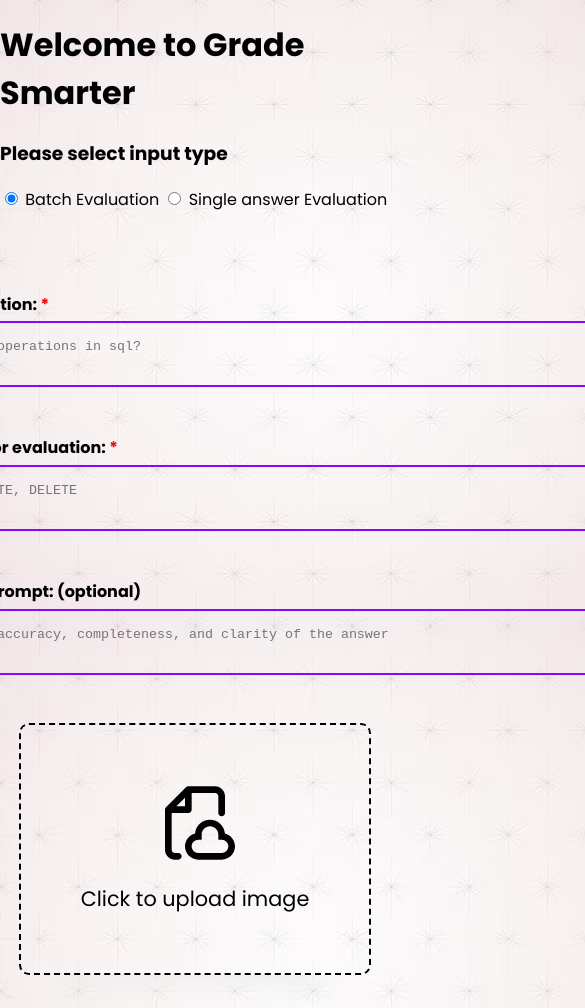
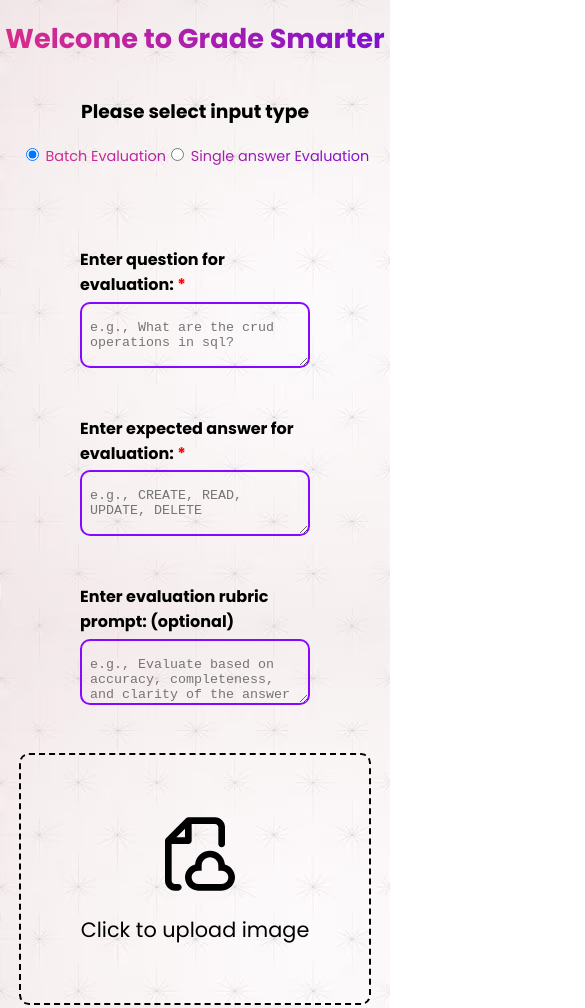
Before and after one commit to Saleh-Fayoumi/Grad_Project_UI, a plain HTML site: page index.html in a window 390 px wide. Shown: the top 1008 px of the page, 585 px wide, since content can reach past the window. Drawn offline with Linux system fonts and the light colour scheme.

Commit message:
Update user.css

```diff
--- a/user.css
+++ b/user.css
@@ -19,42 +19,18 @@ body {
     gap: 3rem;
 
 }
-.main-div h1{
-    background: linear-gradient(45deg, #df2e87, #7a0fd1); /* Gradient background */
-    -webkit-background-clip: text; /* Clip the background to the text */
-    color: transparent;
-}
 
 
 
-  .radio-btns{
-    display: flex;
-    justify-content: center;
-    align-items: center;
-    gap: 2rem;
-    background: linear-gradient(45deg, #df2e87, #7a0fd1); /* Gradient background */
-    -webkit-background-clip: text; /* Clip the background to the text */
-    color: transparent;
-  }
 
-  .radio-text-div{
-    display: flex;
-    flex-direction: column;
-    justify-content: center;
-    align-items: center;
-  }
 
-  .radio-text-div p{
-    padding: 0;
-    margin: 0.5rem;
-    font-size: 1.2rem;
-  }
 
   .question-div{
     display: flex;
     flex-direction: column;
     justify-content: center;
     gap: 0.3rem;
+    width: 50%;
   }
   .question-div label{
     font-size: 1rem;
@@ -73,7 +49,7 @@ body {
    overflow: hidden;
     background: transparent;
     box-sizing: border-box; /* Ensures padding is included in the width */
-    width: 50rem;
+    width: 100%;
   }
 
   .input:active {
@@ -229,3 +205,68 @@ body {
   .btn:where(:hover, :focus) {
     color: #fff;
   }
+  .radio-tabs{
+    display: flex;
+    justify-content: center;
+    align-items: center;
+    background: linear-gradient(45deg, #df2e87, #7a0fd1); /* Gradient background */
+    -webkit-background-clip: text; /* Clip the background to the text */
+    color: transparent;
+  }
+
+  .radio-h-div{
+    display: flex;
+    flex-direction: column;
+    justify-content: center;
+    align-items: center;
+
+  }
+
+  .radio-h-div h1{
+    background: linear-gradient(45deg, #df2e87, #7a0fd1); /* Gradient background */
+    -webkit-background-clip: text; /* Clip the background to the text */
+    color: transparent;
+}
+
+
+@media(max-width:1500px){
+
+    .question-div{
+        display: flex;
+        flex-direction: column;
+        justify-content: center;
+        gap: 0.3rem;
+        width: 75%;
+      }
+    .input{
+        width: 100%;
+    }
+}
+
+
+@media(max-width:1000px){
+
+    .question-div{
+        display: flex;
+        flex-direction: column;
+        justify-content: center;
+        gap: 0.3rem;
+        width: 100%;
+      }
+    .input{
+        width: 100%;
+    }
+}
+
+@media(max-width:450px){
+    h1{
+        font-size: 1.7rem;
+    }
+   .radio-tabs label{
+        font-size: 0.9rem;
+
+   }
+
+
+
+}
```
